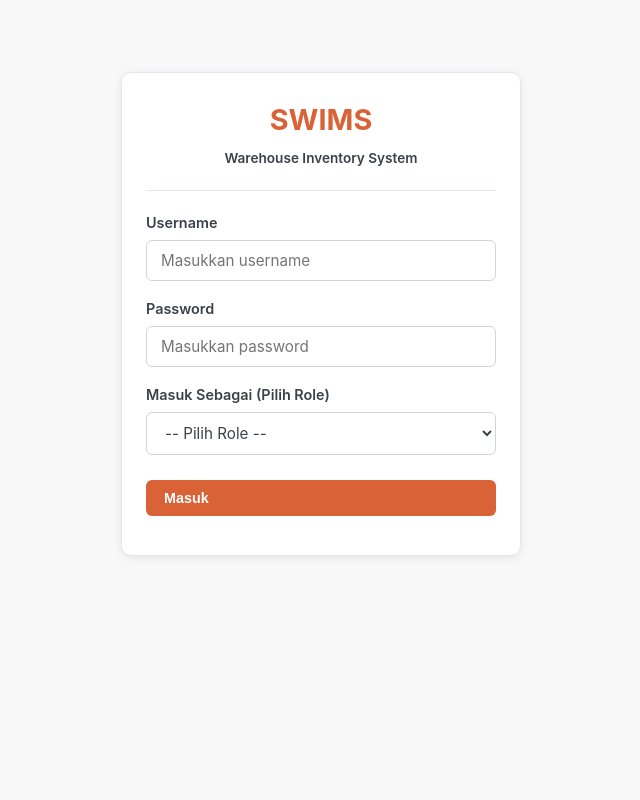
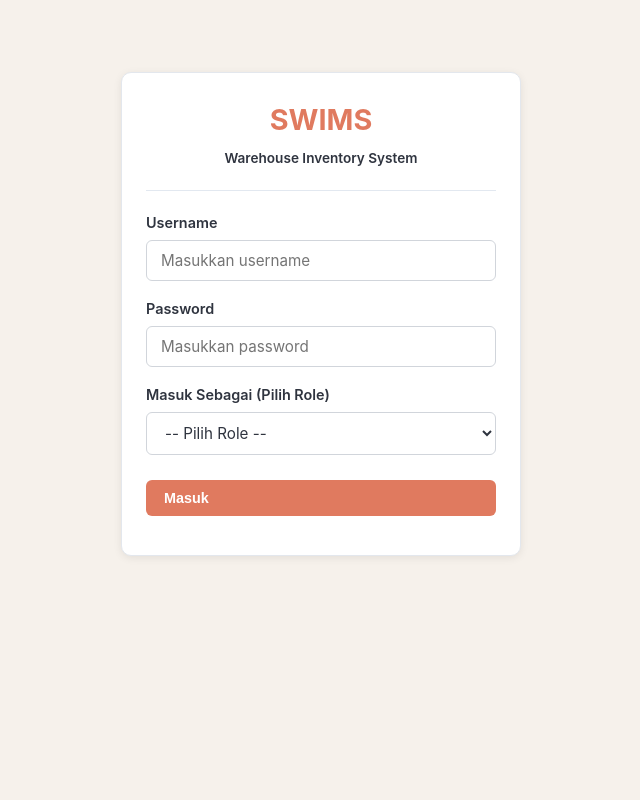
Before and after one commit to baszee/SWIMS, a PHP site: page /swims/ in a window 1280 px wide. Shown: the whole page, without its empty margins (319-959 px from the left). Run offline with PHP 8.4, Linux system fonts and the light colour scheme; some libraries are stand-ins or nearby versions.

Commit message:
fix warna dikit

```diff
--- a/css/style.css
+++ b/css/style.css
@@ -6,31 +6,32 @@
    CSS VARIABLES - Role Colors
    ======================================== */
 :root {
-  /* Role Colors */
-  --role-admin: #D96236;     /* Burnt Orange */
-  --role-owner: #1F456F;     /* Deep Indigo */
-  --role-supervisor: #447C4F; /* Cypress Green */
-  --role-staff: #7D447D;     /* Deep Plum */
+  /* Role Colors (soft warm palette) */
+  --role-admin: #E07A5F;      /* Clay Red */
+  --role-owner: #D9A441;      /* Golden Amber */
+  --role-supervisor: #6CA78C; /* Sage Green */
+  --role-staff: #5E81AC;      /* Dusty Blue */
 
   /* Base Colors */
-  --bg-main: #F8F8F8;        /* Bone White */
-  --bg-card: #FFFFFF;        /* Pure White */
-  --text-main: #3C4048;      /* Deep Slate */
-  --text-muted: #9FA6B2;     /* Light Slate */
+  --bg-main: #F6F1EB;         /* Warm Linen */
+  --bg-card: #FFFFFF;         /* Clean White */
+  --text-main: #2F343F;       /* Charcoal */
+  --text-muted: #7B818A;      /* Soft Slate */
 
   /* Status Colors */
-  --success: #16A34A;        /* Forest Green */
-  --danger: #DC2626;         /* Chili Red */
-  --warning: #F59E0B;        /* Amber */
+  --success: #3B9E6B;         /* Fresh Green */
+  --danger: #D05F5F;          /* Muted Coral */
+  --warning: #E2AD4C;         /* Honey Gold */
 
   /* Sidebar */
   --sidebar-width: 260px;
-  --sidebar-bg: #1A202C;     /* Dark Gray */
-  --sidebar-text: #E2E8F0;
-  --sidebar-hover: rgba(255,255,255,0.1);
+  --sidebar-bg: #2E3442;      /* Warm Charcoal */
+  --sidebar-text: #EAEFF7;
+  --sidebar-hover: rgba(234,239,247,0.12);
 
   /* Dynamic Role Color (will be set by JS) */
-  --current-role-color: #D96236; /* Default: Admin */
+  --current-role-color: var(--role-admin);
+  --current-role-rgb: 224, 122, 95;
 }
 
 /* ========================================
@@ -296,7 +297,7 @@ body {
   padding: 24px;
   border-radius: 10px;
   box-shadow: 0 2px 8px rgba(0,0,0,0.08);
-  border: 1px solid #E2E8F0;
+  border: 1px solid #E3E7ED;
   margin-bottom: 24px;
   transition: all 0.2s ease;
 }
--- a/index.php
+++ b/index.php
@@ -39,7 +39,7 @@ session_start();
       <!-- Logout Button -->
       <div class="sidebar-footer">
         <button class="btn-logout" onclick="logout()">
-          <span style="font-size:1.2rem;">🚪</span> Logout
+          <span style="font-size:1.2rem;"></span> Logout
         </button>
       </div>
     </aside>
--- a/js/app.js
+++ b/js/app.js
@@ -9,10 +9,10 @@
 // ROLE COLOR MAPPING
 // ========================================
 const ROLE_COLORS = {
-    'admin': '#D96236',      // Burnt Orange
-    'owner': '#1F456F',      // Deep Indigo
-    'supervisor': '#447C4F', // Cypress Green
-    'staff': '#7D447D'       // Deep Plum
+    'admin': '#E07A5F',      // Clay Red
+    'owner': '#D9A441',      // Golden Amber
+    'supervisor': '#6CA78C', // Sage Green
+    'staff': '#5E81AC'       // Dusty Blue
 };
 
 // ========================================
@@ -177,9 +177,21 @@ function currentUser(){
 // ========================================
 // SET ROLE COLOR (Dynamic CSS Variable)
 // ========================================
+function hexToRgb(hex) {
+    const normalized = hex.replace('#','');
+    if (normalized.length !== 6) return null;
+    const bigint = parseInt(normalized, 16);
+    const r = (bigint >> 16) & 255;
+    const g = (bigint >> 8) & 255;
+    const b = bigint & 255;
+    return `${r}, ${g}, ${b}`;
+}
+
 function setRoleColor(role) {
     const color = ROLE_COLORS[role] || ROLE_COLORS['admin'];
+    const rgb = hexToRgb(color);
     document.documentElement.style.setProperty('--current-role-color', color);
+    if (rgb) document.documentElement.style.setProperty('--current-role-rgb', rgb);
     console.log(`✅ Role color set to: ${color} (${role})`);
 }
 
```
Also changed, not shown: other parts of css/style.css (+28 -28 lines), js/dashboard.js (+33 -19 lines), 1 other file.
